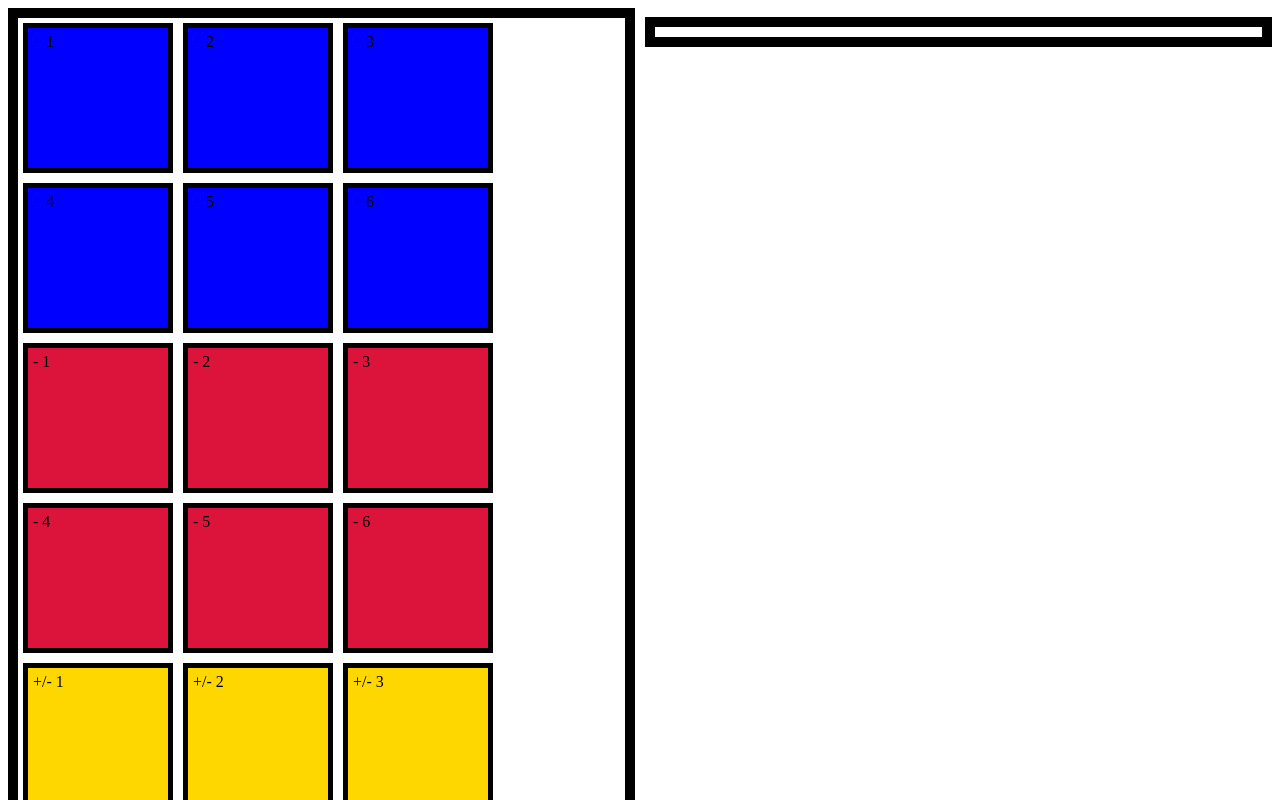
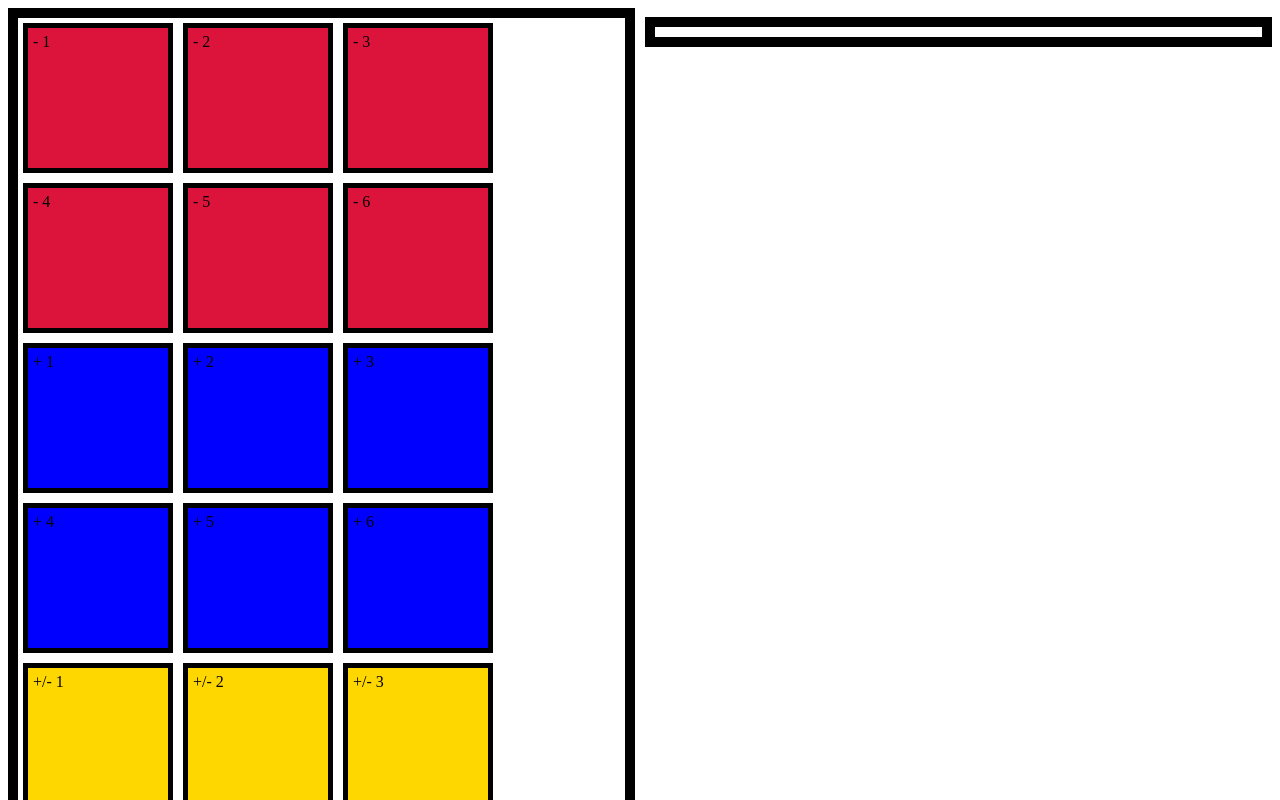
Before and after one commit to EclecticTaco/pazaak, a React (Create React App) app in the folder pazaak/: page / in a window 1280 px wide. Shown: the top 800 px of the page. Built offline with nearby package versions, Linux system fonts and the light colour scheme.

Commit message:
refactor to reuse more code

```diff
--- a/pazaak/src/Cards/Card.js
+++ b/pazaak/src/Cards/Card.js
@@ -1,37 +1,45 @@
 import styles from './Card.module.css';
 
-function Card({value, sign, house, special, handleAddToSideDeck }) {
 /*
-    TODO: Refactor to one return statement
-    move onClick into a surrounding div tag
+if not a match yet
+    each card will have a event handler to add to sideDeck
+        enclose with div tag? Place event handler in div tag?
+        else move all event handlers to div tags
+if it is a match
+    no event handlers
+
+    const handleAddToSideDeck = (sign, val, special) => {
+
 */
-    if (house) {
+
+function Card({match, value,handleAddToSideDeck, sign, special }) {
+    const signReference = {
+        0: '-',
+        1: '+',
+        3: '+/-'
+    }
+    const signStyleReference = {
+        0: 'isNegative',
+        1: 'isPositive',
+        3: 'isSpecial'
+    }
+    if (!match) {
+        if (special) {
             return (
-            <div className={styles.house} onClick={() => handleAddToSideDeck('+',value)}>
-                + {value}
+                <div className={styles.isSpecial} onClick={() => {handleAddToSideDeck(sign, value, special)}}>
+                    {signReference[sign]} {value}
                 </div>
             )
         }
-
-    if (sign === "-") {
         return (
-            <div className={styles.isNegative} onClick={() => handleAddToSideDeck('-',value)}>
-                - {value}
-            </div>
-        )
-    } else if (sign === '+'){
-        return (
-        <div className={styles.isPositive} onClick={() => handleAddToSideDeck('+',value)}>
-            + {value}
+            <div className={sign ? styles.isPositive : styles.isNegative} onClick={() => {handleAddToSideDeck(sign, value)}} >
+               {signReference[sign]} {value}
             </div>
         )
     } else {
-        return (
-            <div className={styles.isSpecial} onClick={() => handleAddToSideDeck('+/-',value)}>
-                +/- {value}
-            </div>
-            )
+
     }
+
 }
 
 export default Card;
--- a/pazaak/src/PreMatch/PickCards.js
+++ b/pazaak/src/PreMatch/PickCards.js
@@ -2,7 +2,7 @@ import React, { useState } from 'react';
 import Card from '../Cards/Card'
 import styles from './PickCards.module.css'
 
-const PickCards = ( {hand, setHand} ) => {
+const PickCards = ({ hand, setHand }) => {
 	const [sideDeck, setSideDeck] = useState([]);
 	function getRandomInt(max) {
 		return Math.floor(Math.random() * max);
@@ -33,15 +33,16 @@ const PickCards = ( {hand, setHand} ) => {
 		setHand(hand.concat(tempHand))
 	}
 
-    const handleAddToSideDeck = (sign, val, special) => {
+	const handleAddToSideDeck = (sign, value, special) => {
 		if (sideDeck.length === 10) {
 			window.alert('You can only have 10 cards in your side deck')
 			return
 		}
-        const finalSign = (sign || special)
+
 		const cardToAdd = {
-            sign: finalSign,
-            val: val
+			sign: sign,
+			value: value,
+			special: special
 		}
 		setSideDeck(sideDeck.concat(cardToAdd))
 	}
@@ -49,34 +50,30 @@ const PickCards = ( {hand, setHand} ) => {
 		setSideDeck([])
 	}
 
+
 	return (
 		<div className={styles.parent}>
 			<div className={styles.main}>
-				{/* need to refactor */}
-				<Card value={1} sign={'+'} handleAddToSideDeck={handleAddToSideDeck} />
-				<Card value={2} sign={'+'} handleAddToSideDeck={handleAddToSideDeck} />
-				<Card value={3} sign={'+'} handleAddToSideDeck={handleAddToSideDeck} />
-				<Card value={4} sign={'+'} handleAddToSideDeck={handleAddToSideDeck} />
-				<Card value={5} sign={'+'} handleAddToSideDeck={handleAddToSideDeck} />
-				<Card value={6} sign={'+'} handleAddToSideDeck={handleAddToSideDeck} />
-
-				<Card value={1} sign={'-'} handleAddToSideDeck={handleAddToSideDeck} />
-				<Card value={2} sign={'-'} handleAddToSideDeck={handleAddToSideDeck} />
-				<Card value={3} sign={'-'} handleAddToSideDeck={handleAddToSideDeck} />
-				<Card value={4} sign={'-'} handleAddToSideDeck={handleAddToSideDeck} />
-				<Card value={5} sign={'-'} handleAddToSideDeck={handleAddToSideDeck} />
-				<Card value={6} sign={'-'} handleAddToSideDeck={handleAddToSideDeck} />
-
-				<Card value={1} sign={'+/-'} handleAddToSideDeck={handleAddToSideDeck} />
-				<Card value={2} sign={'+/-'}  handleAddToSideDeck={handleAddToSideDeck} />
-				<Card value={3} sign={'+/-'}  handleAddToSideDeck={handleAddToSideDeck} />
-				<Card value={4} sign={'+/-'}  handleAddToSideDeck={handleAddToSideDeck} />
-				<Card value={5} sign={'+/-'}  handleAddToSideDeck={handleAddToSideDeck} />
-				<Card value={6} sign={'+/-'}  handleAddToSideDeck={handleAddToSideDeck} />
+				{/* render the main deck here */}
+				{
+					[...Array(6)].map((x, i) => {
+						return <Card value={i + 1} sign={0} handleAddToSideDeck={handleAddToSideDeck} />
+					})
+				}
+				{
+					[...Array(6)].map((x, i) => {
+						return <Card value={i + 1} sign={1} handleAddToSideDeck={handleAddToSideDeck}/>
+					})
+				}
+				{
+					[...Array(6)].map((x, i) => {
+						return <Card value={i + 1} sign={3} special={1} handleAddToSideDeck={handleAddToSideDeck}/>
+					})
+				}
 			</div>
 			<div className={styles.side}>
 				{sideDeck.map((card) => {
-					return <Card value={card.val} sign={card.sign} handleAddToSideDeck={handleAddToSideDeck} />
+					return <Card value={card.value} sign={card.sign} special={card.special}/>
 				})}
 			</div>
 			<div className={styles.parent}>
```
Lines whose indentation alone changed are shown as unchanged.
